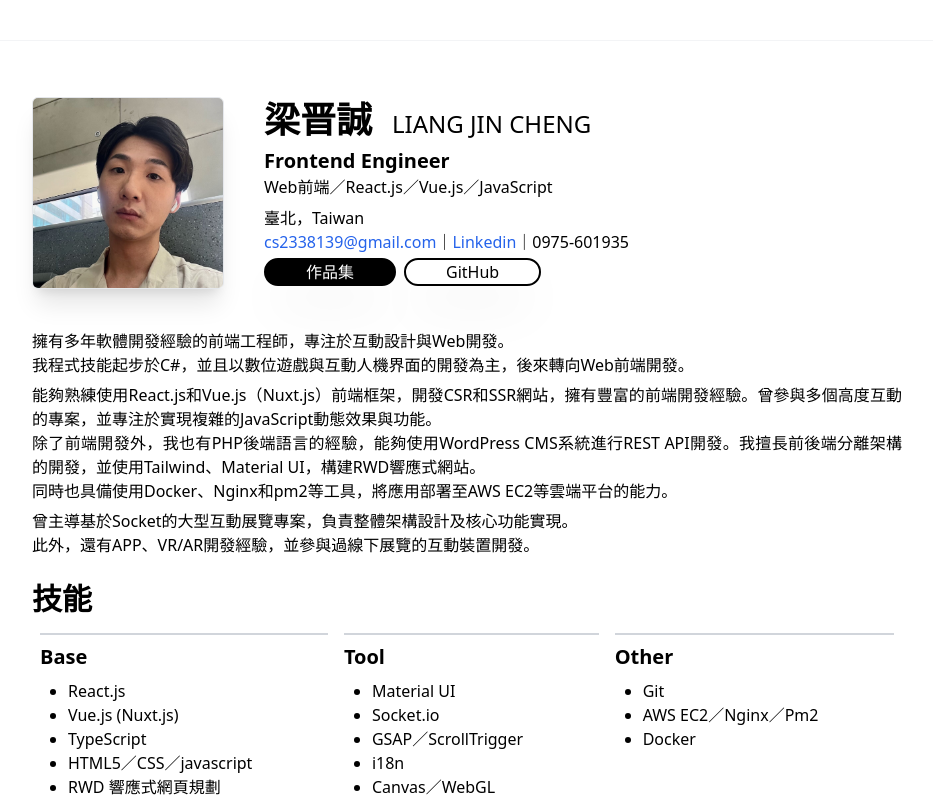
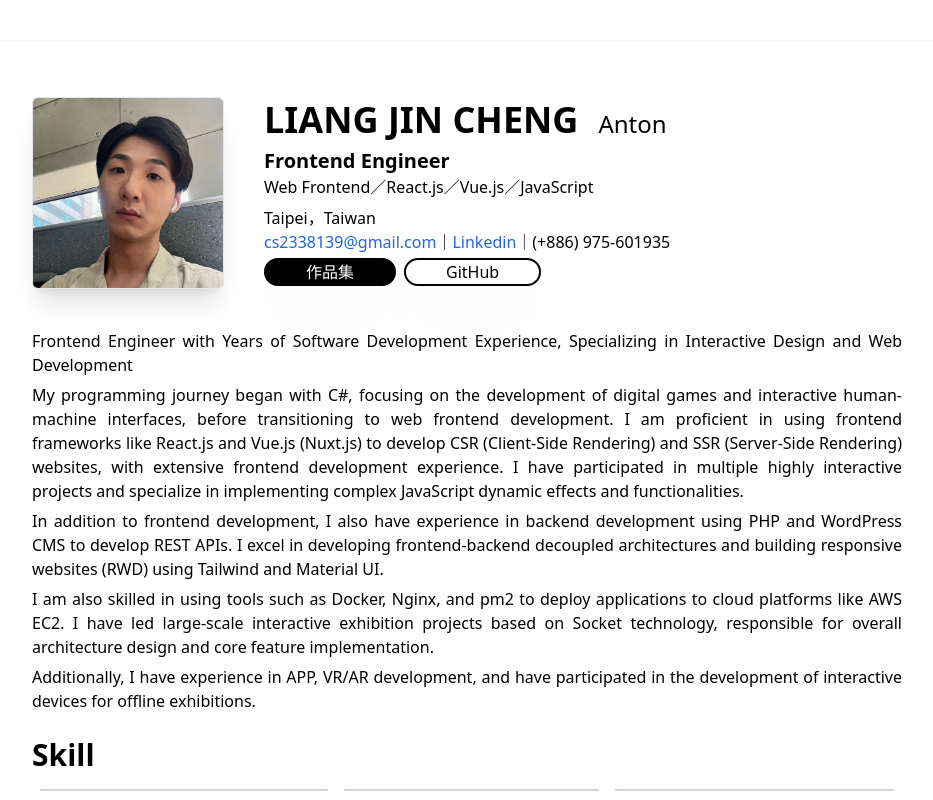
Before and after one commit to cs2338139/Resume, a Vue app: page / in a window 1280 px wide. Shown: the top 800 px of the page, without its empty margins (173-1106 px from the left). Built offline with nearby package versions, Linux system fonts and the light colour scheme.

Commit message:
feat: work title

```diff
--- a/src/views/Home.vue
+++ b/src/views/Home.vue
@@ -109,14 +109,14 @@ provide("changeUrlQuery", changeUrlQuery);
   <div class="wrap flex flex-col items-center">
     <div class="border border-gray-100 shadow-xl wrapInner">
       <info class="mb-10" email="cs2338139@gmail.com" portfolio="https://www.behance.net/JinChengLiang" :img="me">
-        <template #name>梁晋誠</template>
-        <template #enName>LIANG JIN CHENG</template>
+        <template #name>LIANG JIN CHENG</template>
+        <template #enName>Anton</template>
         <template #title>Frontend Engineer</template>
-        <template #skill>Web前端／React.js／Vue.js／JavaScript</template>
+        <template #skill>Web Frontend／React.js／Vue.js／JavaScript</template>
         <!-- <template #education>南臺科技大學 多媒體與電腦娛樂科學系 / 遊戲工程</template> -->
-        <template #place>臺北，Taiwan</template>
+        <template #place>Taipei，Taiwan</template>
         <template #mail>cs2338139@gmail.com</template>
-        <template #phone>0975-601935</template>
+        <template #phone>(+886) 975-601935</template>
         <template #portfolio>
           <div class="flex gap-2 mt-1">
             <button @click="changeUrlQuery('portfolio')" class="border-2 border-black px-10 origin-center sm:w-full shadow-2xl rounded-2xl bg-black text-white hover:bg-white hover:text-black transition-all duration-300">作品集</button>
@@ -128,25 +128,26 @@ provide("changeUrlQuery", changeUrlQuery);
       <introduction class="mb-6">
         <template #content>
           <div class="flex flex-col gap-1.5">
+            <div>Frontend Engineer with Years of Software Development Experience, Specializing in Interactive Design and Web Development</div>
+
             <div>
-              擁有多年軟體開發經驗的前端工程師，專注於互動設計與Web開發。<br />
-              我程式技能起步於C#，並且以數位遊戲與互動人機界面的開發為主，後來轉向Web前端開發。
+              My programming journey began with C#, focusing on the development of digital games and interactive human-machine interfaces, before transitioning to web frontend development. I am proficient in using frontend frameworks like React.js and Vue.js (Nuxt.js) to develop CSR (Client-Side
+              Rendering) and SSR (Server-Side Rendering) websites, with extensive frontend development experience. I have participated in multiple highly interactive projects and specialize in implementing complex JavaScript dynamic effects and functionalities.
             </div>
+
+            <div>In addition to frontend development, I also have experience in backend development using PHP and WordPress CMS to develop REST APIs. I excel in developing frontend-backend decoupled architectures and building responsive websites (RWD) using Tailwind and Material UI.</div>
+
             <div>
-              能夠熟練使用React.js和Vue.js（Nuxt.js）前端框架，開發CSR和SSR網站，擁有豐富的前端開發經驗。曾參與多個高度互動的專案，並專注於實現複雜的JavaScript動態效果與功能。<br />
-              除了前端開發外，我也有PHP後端語言的經驗，能夠使用WordPress CMS系統進行REST API開發。我擅長前後端分離架構的開發，並使用Tailwind、Material UI，構建RWD響應式網站。<br />
-              同時也具備使用Docker、Nginx和pm2等工具，將應用部署至AWS EC2等雲端平台的能力。<br />
+              I am also skilled in using tools such as Docker, Nginx, and pm2 to deploy applications to cloud platforms like AWS EC2. I have led large-scale interactive exhibition projects based on Socket technology, responsible for overall architecture design and core feature implementation.
             </div>
-            <div>
-              曾主導基於Socket的大型互動展覽專案，負責整體架構設計及核心功能實現。<br />
-              此外，還有APP、VR/AR開發經驗，並參與過線下展覽的互動裝置開發。
-            </div>
+
+            <div>Additionally, I have experience in APP, VR/AR development, and have participated in the development of interactive devices for offline exhibitions.</div>
           </div>
         </template>
       </introduction>
 
       <skill class="mb-10">
-        <template #title>技能</template>
+        <template #title>Skill</template>
         <template #content>
           <skillCategory>
             <template #content>
@@ -157,7 +158,7 @@ provide("changeUrlQuery", changeUrlQuery);
                   <skillTableItem>Vue.js (Nuxt.js)</skillTableItem>
                   <skillTableItem>TypeScript</skillTableItem>
                   <skillTableItem>HTML5／CSS／javascript</skillTableItem>
-                  <skillTableItem>RWD 響應式網頁規劃</skillTableItem>
+                  <skillTableItem>RWD</skillTableItem>
                   <skillTableItem>Tailwind</skillTableItem>
                   <skillTableItem>PHP</skillTableItem>
                   <skillTableItem>C#</skillTableItem>
@@ -212,7 +213,7 @@ provide("changeUrlQuery", changeUrlQuery);
             </template>
           </timelineItem>
           <timelineItem>
-            <template #position>Frontend Engineer</template>
+            <template #position>前端工程師</template>
             <template #company>版塊 Block Studio</template>
             <template #time>2023 / 5～2024 / 8</template>
             <template #content>
@@ -254,7 +255,7 @@ provide("changeUrlQuery", changeUrlQuery);
             </template>
           </timelineItem>
           <timelineItem>
-            <template #position>Frontend Engineer／Interactive Engineer</template>
+            <template #position>前端工程師／互動工程師</template>
             <template #company>愛迪斯科技 AXIS 3D 專案部 ／Pixelight</template>
             <template #time>2020 / 10～2023 / 2</template>
             <template #content>
```
